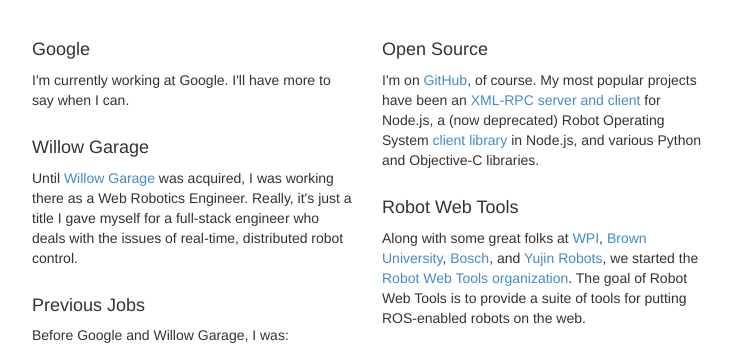
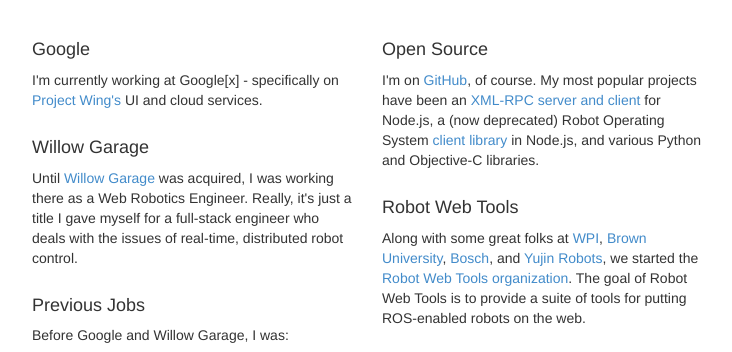
Before and after one commit to baalexander/baalexander.github.io, a plain HTML site: page index.html in a window 1280 px wide. Shown: the part 419-771 px from the top of the page, without its empty margins (273-1005 px from the left). Drawn offline with Linux system fonts and the light colour scheme.

Commit message:
Adds info about Google[x].

```diff
--- a/index.html
+++ b/index.html
@@ -23,7 +23,9 @@
         <div class="col-sm-6">
           <h4>Google</h4>
           <p>
-            I'm currently working at Google. I'll have more to say when I can.
+            I'm currently working at Google[x] - specifically on
+            <a href="https://www.youtube.com/watch?v=cRTNvWcx9Oo">Project
+            Wing's</a> UI and cloud services.
           </p>
 
           <h4>Willow Garage</h4>
```
